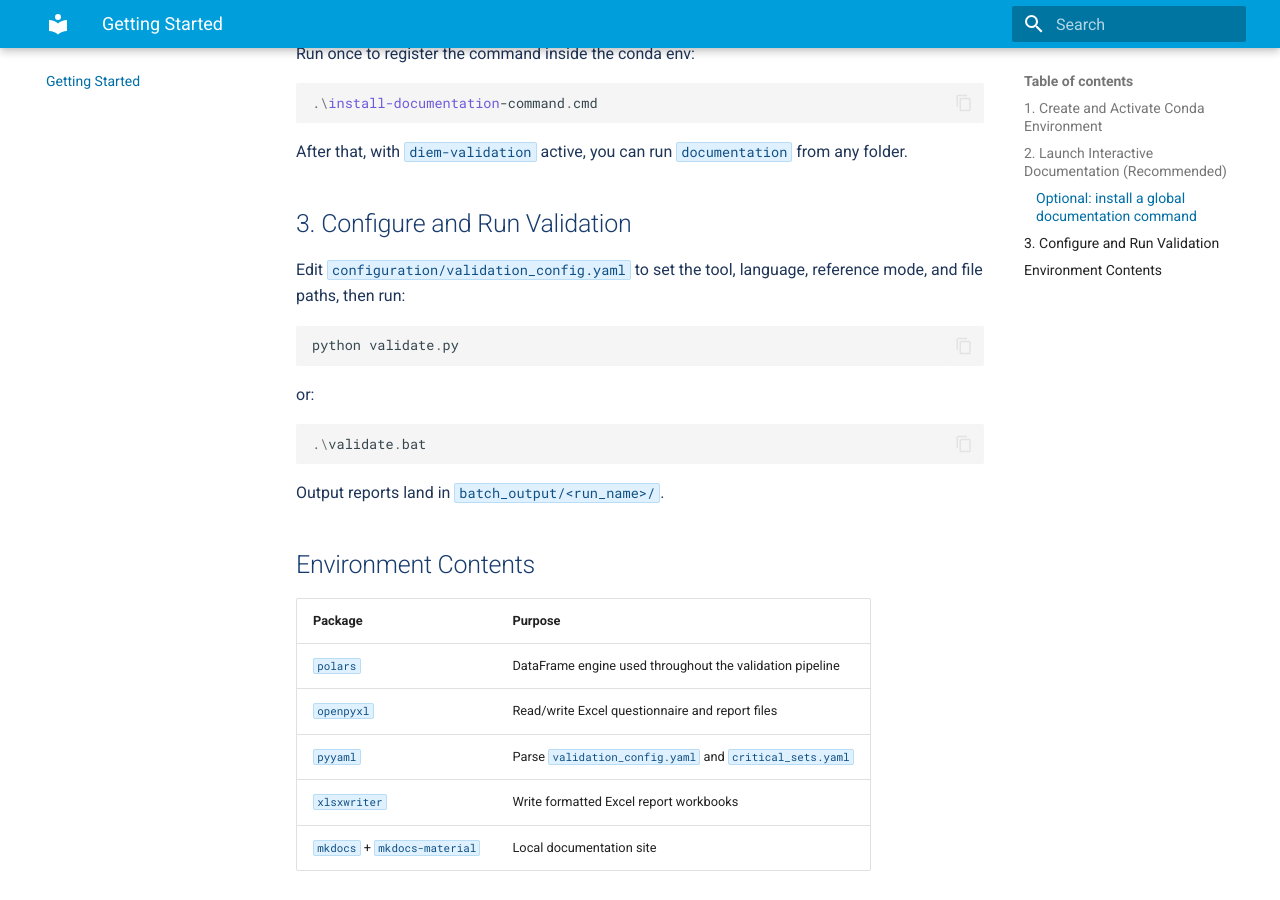
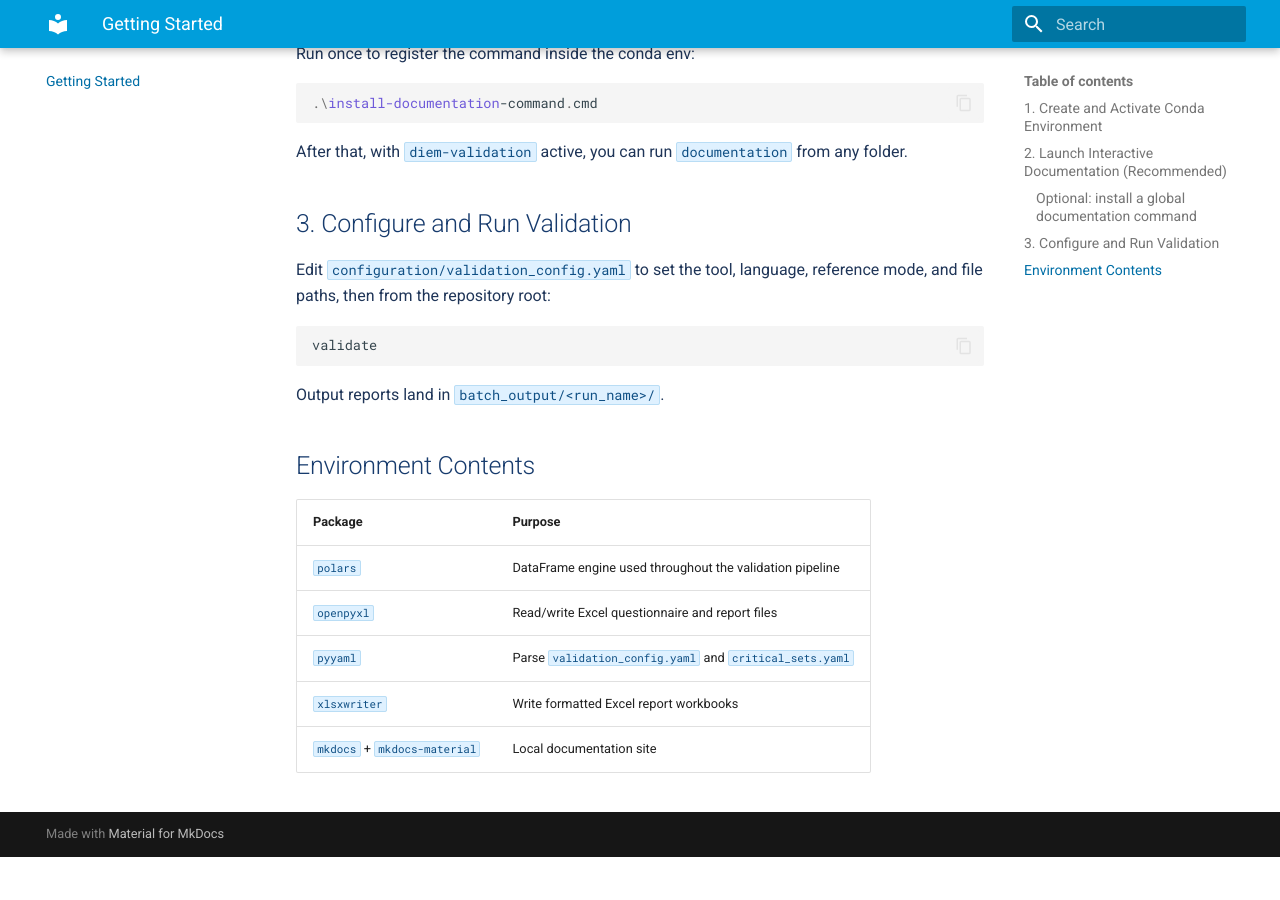
Before and after one commit to edoardoforzano1/DIEM_Questionnaire_Validation, an MkDocs documentation site: the page built from docs/getting-started.md, in a window 1280 px wide and 900 px high, scrolled down 800 px. Built offline with MkDocs 1.6.1 and Material for MkDocs 9.7.7, drawn with Linux system fonts in a browser that asks for light colours; after the commit the page ends 1657 px from its top, so only the background shows below that.

````diff
--- a/docs/getting-started.md
+++ b/docs/getting-started.md
@@ -38,16 +38,10 @@ After that, with `diem-validation` active, you can run `documentation` from any
 
 ## 3. Configure and Run Validation
 
-Edit `configuration/validation_config.yaml` to set the tool, language, reference mode, and file paths, then run:
+Edit `configuration/validation_config.yaml` to set the tool, language, reference mode, and file paths, then from the repository root:
 
 ```powershell
-python validate.py
-```
-
-or:
-
-```powershell
-.\validate.bat
+validate
 ```
 
 Output reports land in `batch_output/<run_name>/`.
````
Also changed, not shown: README.md (+2 -8 lines), docs/function-reference/geopoll-validator.md (+1 -1 lines), docs/function-reference/index.md (+1 -1 lines), docs/function-reference/kobo-validator.md (+1 -1 lines), docs/index.md (+3 -3 lines), docs/assets/images/reports/geopoll-critical-sets.png, docs/assets/images/reports/geopoll-option-changes.png, docs/assets/images/reports/geopoll-question-changes.png, docs/assets/images/reports/geopoll-replacement-issues.png, docs/assets/images/reports/geopoll-structure.png, docs/assets/images/reports/geopoll-summary.png, docs/assets/images/reports/kobo-summary.png, 3 other files.
